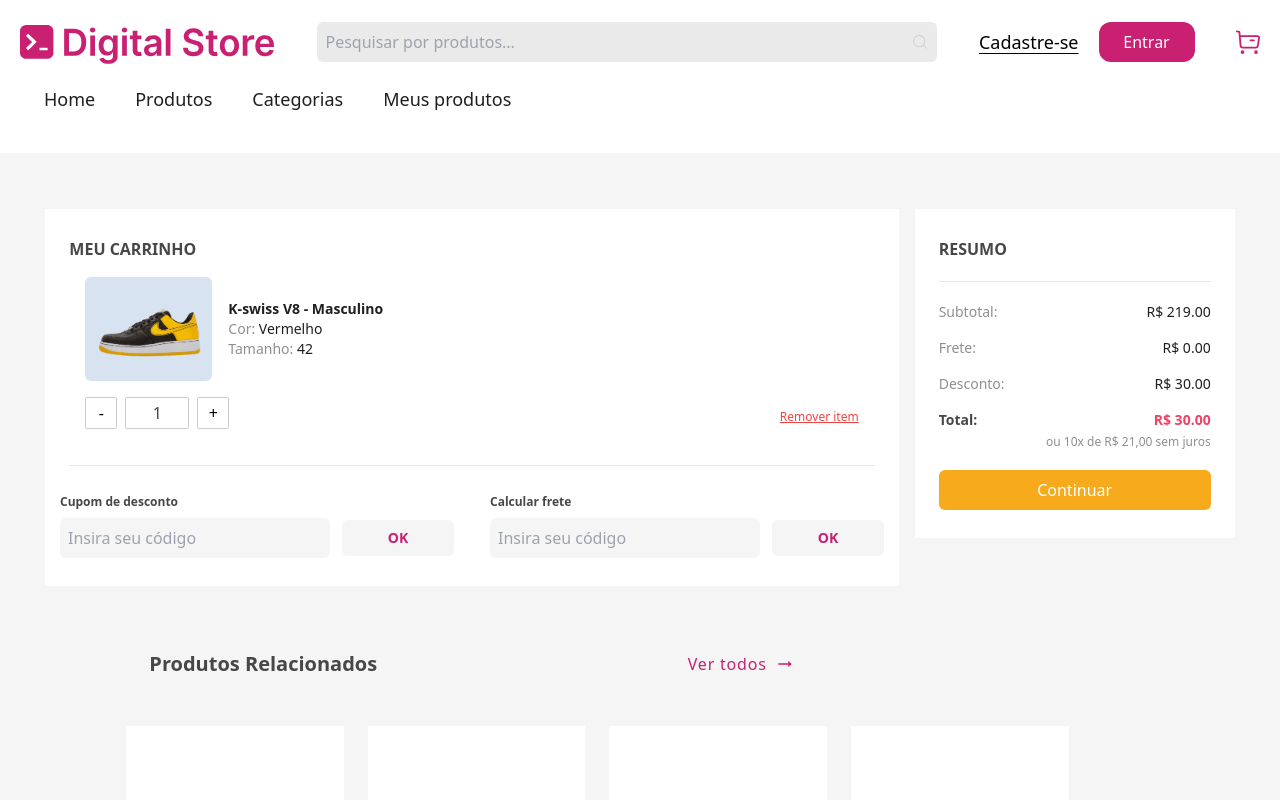
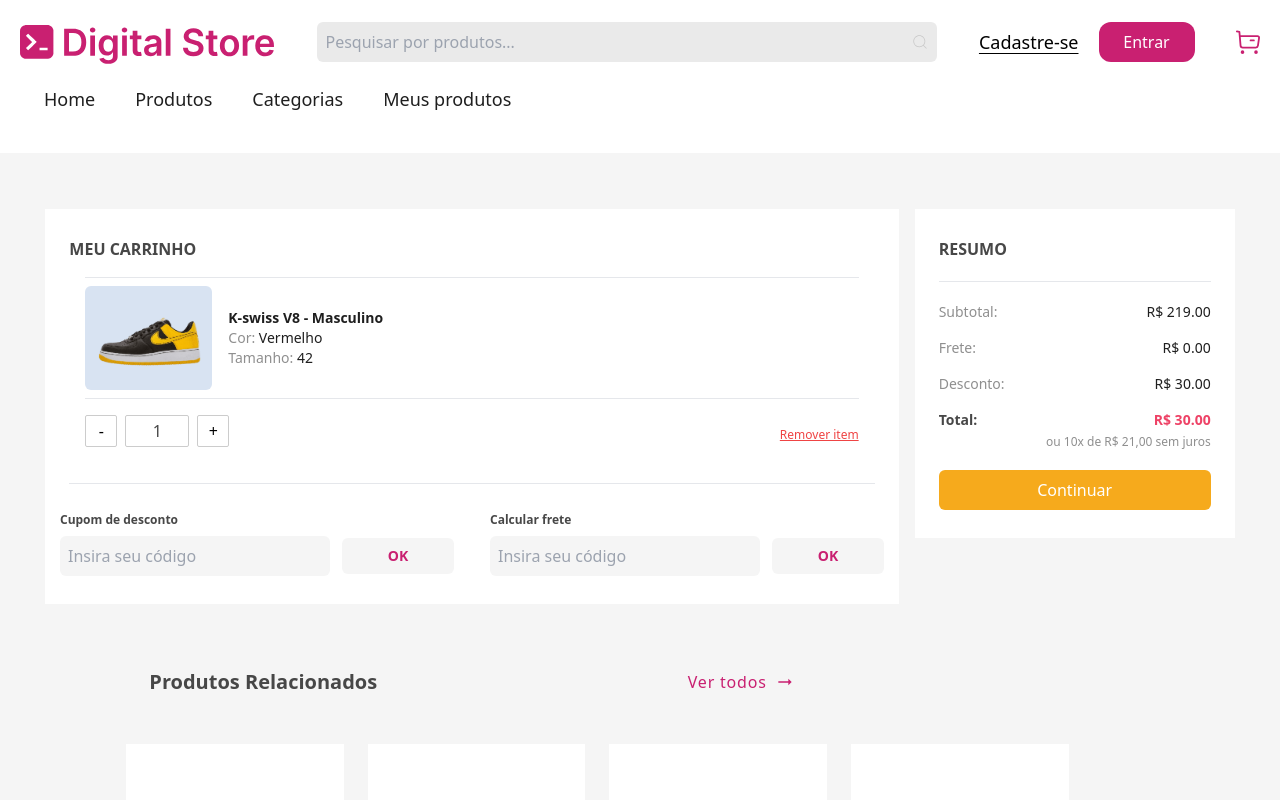
Before and after one commit to letticiamoura/ecommerce-front, a React (Vite) app: page /ecommerce-front/cart in a window 1280 px wide. Shown: the top 800 px of the page. Built offline with nearby package versions, Linux system fonts and the light colour scheme.

Commit message:
style: Alterando background

```diff
--- a/src/components/CardCart.tsx
+++ b/src/components/CardCart.tsx
@@ -38,7 +38,7 @@
 
     return (
         <div className={`${className} flex flex-col justify-center p-4 rounded-md`}>
-            <div className="flex items-center md:items-start lg:items-center">
+            <div className="flex items-center md:items-start lg:items-center border-t py-2 border-b">
                 <img
                     className="h-[104px] w-[127px] cursor-pointer object-contain bg-light-blue rounded-md"
                     src={image}
--- a/src/pages/PurchasePage.tsx
+++ b/src/pages/PurchasePage.tsx
@@ -8,7 +8,7 @@
 
     return(
         <Layout>
-            <div className="flex flex-col lg:flex-row lg:gap-4 justify-center pt-28 lg:pt-14 px-5 lg:px-0">
+            <div className="flex flex-col lg:flex-row lg:gap-4 bg-light-gray-3 justify-center pt-28 lg:pt-14 px-5 lg:px-0">
                 <div className="lg:w-[60%]">
                     <div>
                         <h1 className="pb-3 md:text-start text-2xl font-bold">Finalizar Compra</h1>
```
